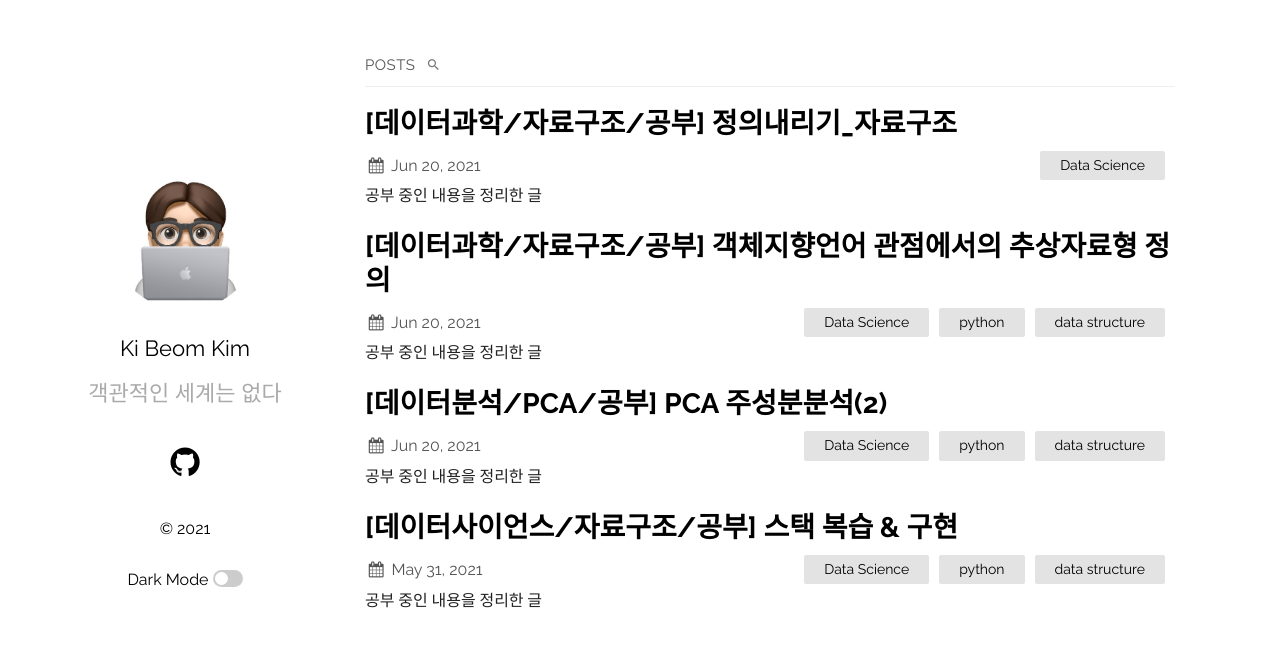
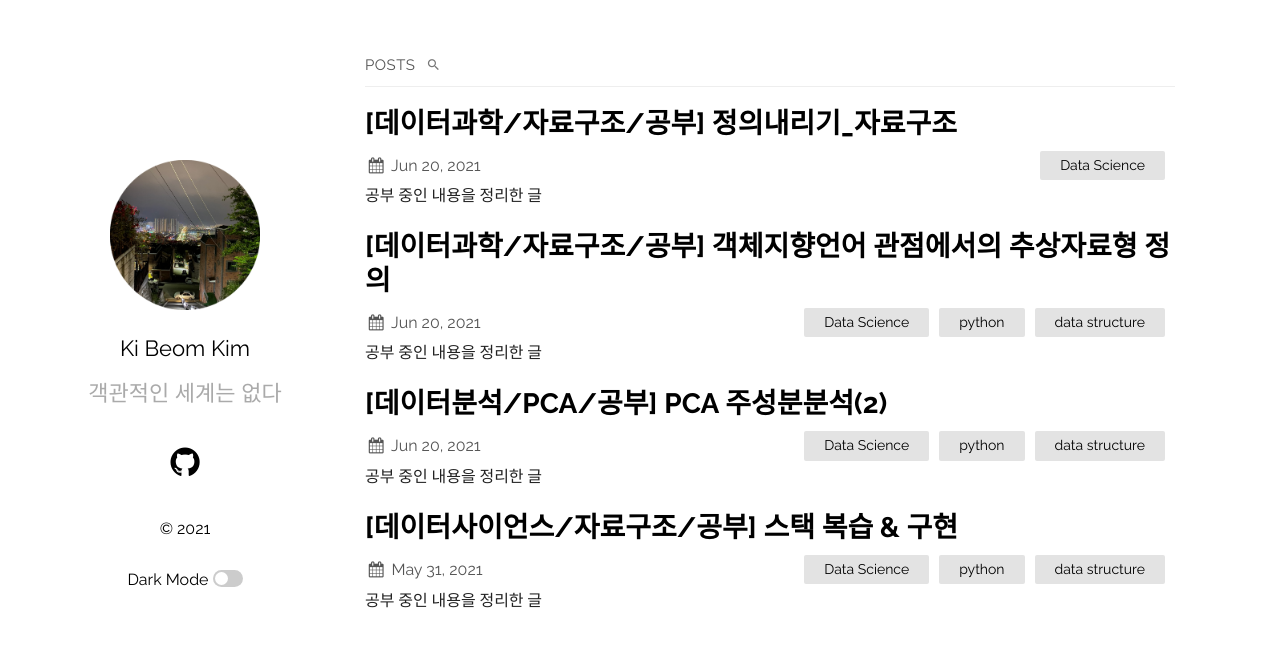
Before and after one commit to tigerkey10/tigerkey10.github.io, a Jekyll site: the page built from index.md, in a window 1280 px wide. Shown: the top 647 px of the page. Built offline with Jekyll 4.4.1, drawn with Linux system fonts in a browser that asks for light colours.

Commit message:
'image change'

```diff
--- a/_config.yml
+++ b/_config.yml
@@ -18,7 +18,7 @@
   sitemap: true # set to true to generate sitemap.xml content
   search: true # set to true to enable searchbar
   dark_mode: true # set to true to add dark mode toggle
-  portfolio_image: "assets/emoge.png" # the path from the base directory of the site to the image to display (no / at the start)
+  portfolio_image: "assets/img.png" # the path from the base directory of the site to the image to display (no / at the start)
   html_lang: "en" # set the lang attribute of the <html> tag for the pages. See here for a list of codes: https://www.w3schools.com/tags/ref_country_codes.asp
   condensed_mobile:
     #- home
```
Also changed, not shown: 1 other file.
